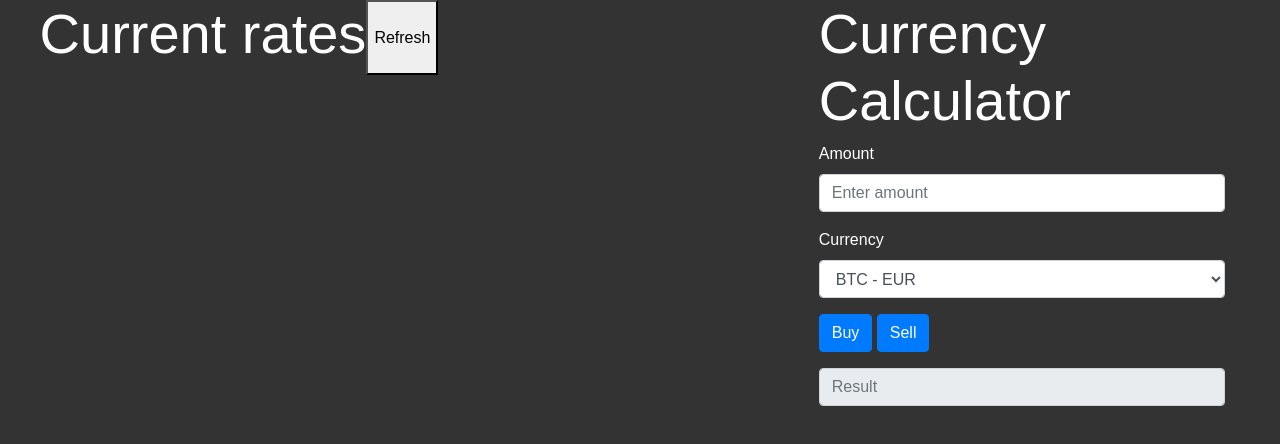
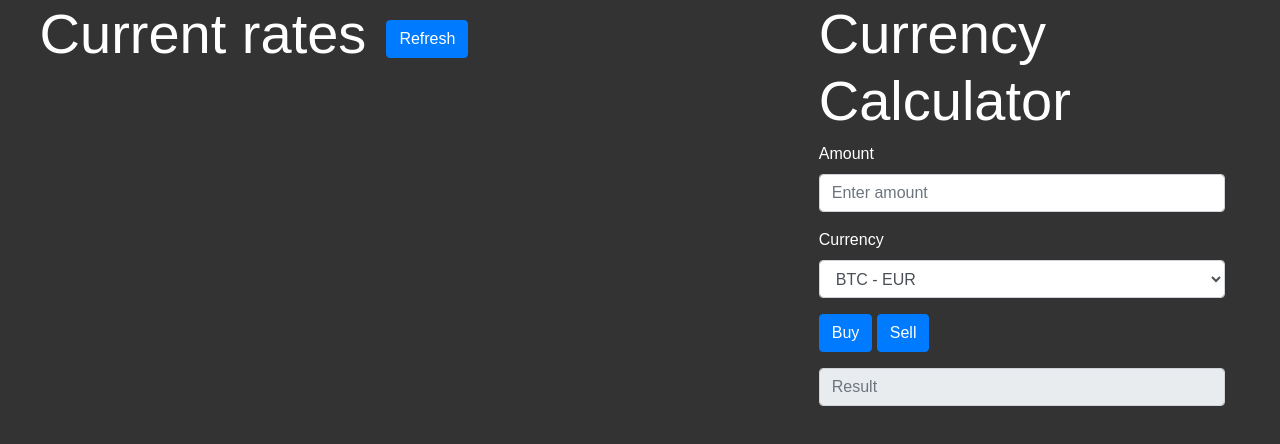
Before and after one commit to AngelTashev/exchange, a website: page index.html in a window 1280 px wide. Drawn offline with nearby package versions, Linux system fonts and the light colour scheme; no server answers.

Commit message:
More testing

```diff
--- a/index.html
+++ b/index.html
@@ -1,6 +1,7 @@
 <html>
 
 <head>
+    <title>Exchange</title>
     <link rel="stylesheet" href="style.css">
     <meta charset="utf-8">
     <meta name="viewport" content="width=device-width, initial-scale=1">
@@ -16,7 +17,7 @@
         <div id="currency-container" class="container-fluid col-sm-6">
             <div class="row">
                 <h4 class="display-4">Current rates</h4>
-                <button>Refresh</button>
+                <button id="refresh-btn" class="btn btn-primary">Refresh</button>
             </div>
             <div id="info-container"></div>
         </div>
```
